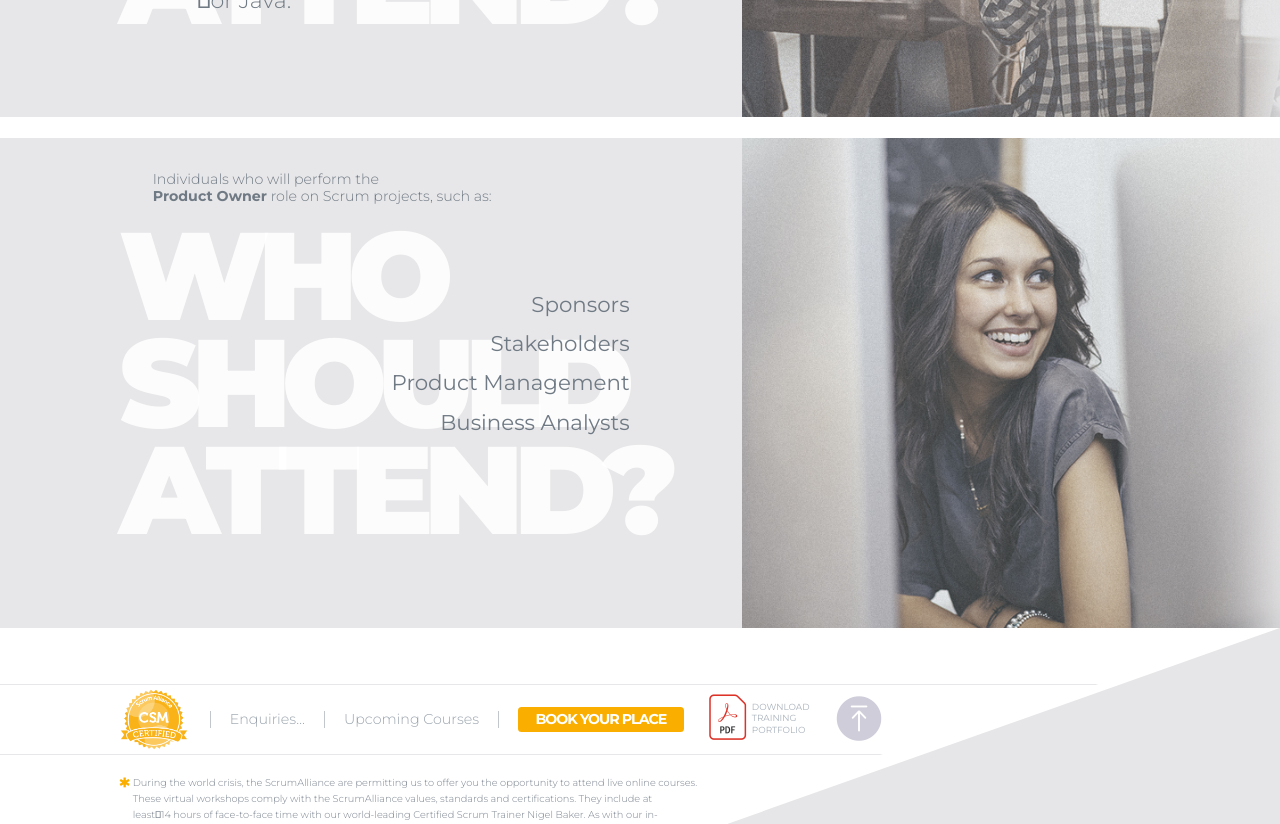
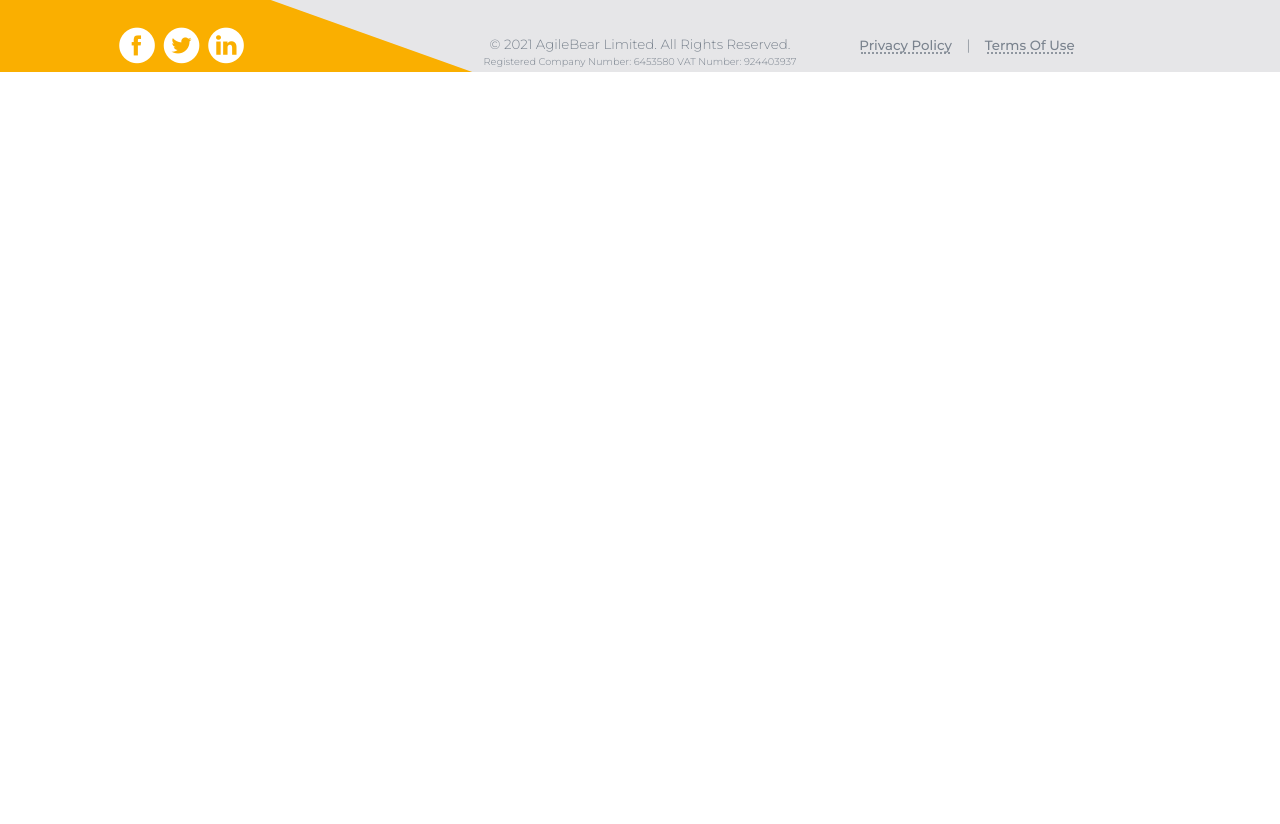
Before and after one commit to IlyaDeveloper/agilebear-markups, an Angular app: page /scrum-training in a window 1280 px wide. Shown: the part 3420-4244 px from the top of the page. After the commit the page ends 3492 px from the top, so only its background shows below. Built offline with nearby package versions, Linux system fonts and the light colour scheme.

Commit message:
Fixed: wsa

```diff
--- a/src/app/modules/pages/scrum-training/components/events-list/events-list.component.html
+++ b/src/app/modules/pages/scrum-training/components/events-list/events-list.component.html
@@ -23,10 +23,3 @@
     </div>
   </div>
 </article>
-
-<article>
-  <agl-who-should-attend></agl-who-should-attend>
-  <br>
-  <agl-who-should-attend [type]="'b'"></agl-who-should-attend>
-
-</article>
--- a/src/app/modules/pages/services/services.component.html
+++ b/src/app/modules/pages/services/services.component.html
@@ -5,3 +5,9 @@
 <section>
   <agl-services-list></agl-services-list>
 </section>
+
+<section gdGap="1rem">
+  <agl-who-should-attend></agl-who-should-attend>
+
+  <agl-who-should-attend [type]="'b'"></agl-who-should-attend>
+</section>
--- a/src/app/shared/components/who-should-attend/who-should-attend.component.scss
+++ b/src/app/shared/components/who-should-attend/who-should-attend.component.scss
@@ -45,6 +45,8 @@ $who-img-2: url('/assets/img/who_2.jpg');
   }
 
   &.--second {
+    --wsa-left-top: 57%;
+
     &:before {
       background: $who-img-2 no-repeat top center/cover !important;
     }
@@ -55,47 +57,58 @@ $who-img-2: url('/assets/img/who_2.jpg');
   position: relative;
   z-index: 1;
 
-  padding: 15% 20% 12% 15%;
+  padding: 15% 14% 12% 15%;
 
   &:before {
     position: absolute;
-    top: 50%;
-    left: 0;
+    top: var(--wsa-left-top, 50%);
+    left: rem(20);
     z-index: -1;
 
     content: 'WHO \0a SHOULD \0a ATTEND?\0a';
-    font-size: var(--who-should-attend-b-text-size, rem(140)); // ;
+    font-size: var(--who-should-attend-b-text-size, rem(138)); // ;
     font-weight: 900;
-    line-height: 0.86;
-    letter-spacing: rem(-11.2);
+    line-height: 0.88;
+    letter-spacing: rem(-13.2);
     color: rgba(255, 255, 255, 0.85);
     white-space: pre;
 
-    transform: translate(0, -50%);
+    transform: translate(0, -50%) scaleX(0.98);
   }
 }
 
 .__title {
+  margin: rem(-13) 0 rem(16);
+
+  font-size: rem(25);
+  letter-spacing: -0.3px;
   font-weight: 900;
 }
 
 .__text {
-  max-width: rem(345);
+  max-width: rem(385);
+
+  margin-left: rem(30);
+
+  letter-spacing: -0.15px;
+  line-height: 1.2;
 }
 
 .__text-top {
-  margin: rem(-190) 0 0  -3.5vw;
+  position: absolute;
+  top: rem(-28);
+  left: rem(36);
 
   font-size: rem(16);
-  line-height: 1.2;
+  line-height: 1.4;
 }
 
 .__text-r {
-  margin-top: rem(90);
+  margin-top: rem(40);
 
-  font-size: rem(24);
+  font-size: rem(28);
   font-weight: 400;
-  line-height: 1.84;
+  line-height: 1.87;
   text-align: right;
 }
 
@@ -123,12 +136,16 @@ $who-img-2: url('/assets/img/who_2.jpg');
     }
   }
 
+  .__left {
+    padding-right: 20%;
+  }
+
   .__text-top {
-    margin-top: 0%;
+    margin-top: 3%;
   }
 
   .__text-r {
-    margin-top: 24%;
+    margin-top: 0%;
   }
 }
 
@@ -139,11 +156,13 @@ $who-img-2: url('/assets/img/who_2.jpg');
     height: rem(450);
   }
 
-  .__left{
+  .__left {
     padding-top: 6%;
+    padding-right: 6%;
     padding-bottom: 6%;
   }
+
   .__text-r {
-    margin-top: 54%;
+    margin-top: 10%;
   }
 }
```
